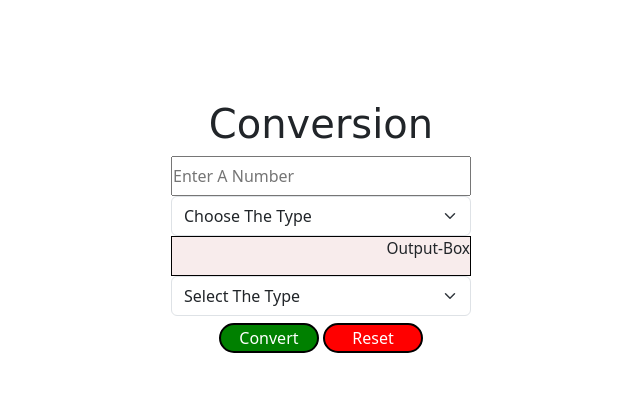
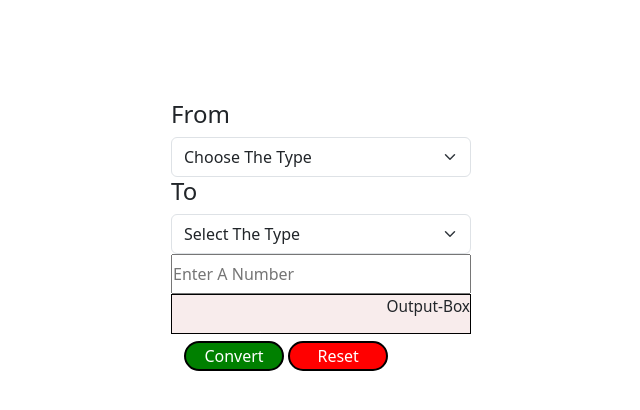
Before and after one commit to Priyanshu7457/conversion, a plain HTML site: page index.html in a window 1280 px wide. Shown: the whole page, without its empty margins (319-959 px from the left). Drawn offline with nearby package versions, Linux system fonts and the light colour scheme; a web font is replaced by a local one.

Commit message:
Updated Index.html

```diff
--- a/index.html
+++ b/index.html
@@ -14,20 +14,29 @@
 
   <div id="conversion">
     <div id="liveAlertPlaceholder" class="h-alert alert1"></div>
-    <div id="heading">
+    <!-- <div id="heading">
       <h1> Conversion</h1>
-    </div>
-    <input type="text" id="box" inputmode="numeric" placeholder="Enter A Number" />
-    <input type="text" id="Hexbox" class="H-hide" placeholder="Enter A Hexa-Decimal Number" />
-
+    </div> -->
+    <div id="first">
+      <div id="box-1">
+        <label>
+          <h4> From</h4>
+        </label>
         <select class="form-select" aria-label="Default select example" id="selectbox1">
-      <option selected  value="0">Choose The Type</option>
+          <option selected value="0">Choose The Type</option>
           <option value="1">Binary(2)</option>
           <option value="2">Decimal(10)</option>
           <option value="3">Octal(8)</option>
           <option value="4">Hexa-Decimal(16)</option>
         </select>
-    <div id="answer">Output-Box</div>
+
+
+      </div>
+
+      <div id="box-2">
+        <label>
+          <h4>To</h4>
+        </label>
         <select class="form-select selectbox" aria-label="Default select example" id="selectbox2">
           <option selected value="0">Select The Type</option>
           <option value="1">Binary(2)</option>
@@ -36,12 +45,31 @@
           <option value="4">Hexa-Decimal(16)</option>
         </select>
 
+
+      </div>
+    </div>
+
+      <div id="enter-value">
+    <div id="I-box1">
+      <input type="text" id="box" inputmode="numeric" placeholder="Enter A Number" />
+      <div id="SI-box"></div>
+      <input type="text" id="Hexbox" class="H-hide" placeholder="Enter A Hexa-Decimal Number" />
+      <div id="HI-box" class="H-hide"></div>
+    </div>
+
+    <div id="A-box1">
+      <div id="answer">Output-Box</div>
+      <div id="A-box"></div>
+    </div>
+
     <div class="btn">
       <button id="convert">Convert</button>
-      <button id="reset">Reset</button>
+      <button id="reset" type="reset">Reset</button>
     </div>
 
   </div>
+  </div>
+
   <script src="script.js"></script>
 
   <script src="	https://cdn.jsdelivr.net/npm/bootstrap@5.3.0-alpha3/dist/js/bootstrap.bundle.min.js"></script>
```
Lines whose indentation alone changed are shown as unchanged.
